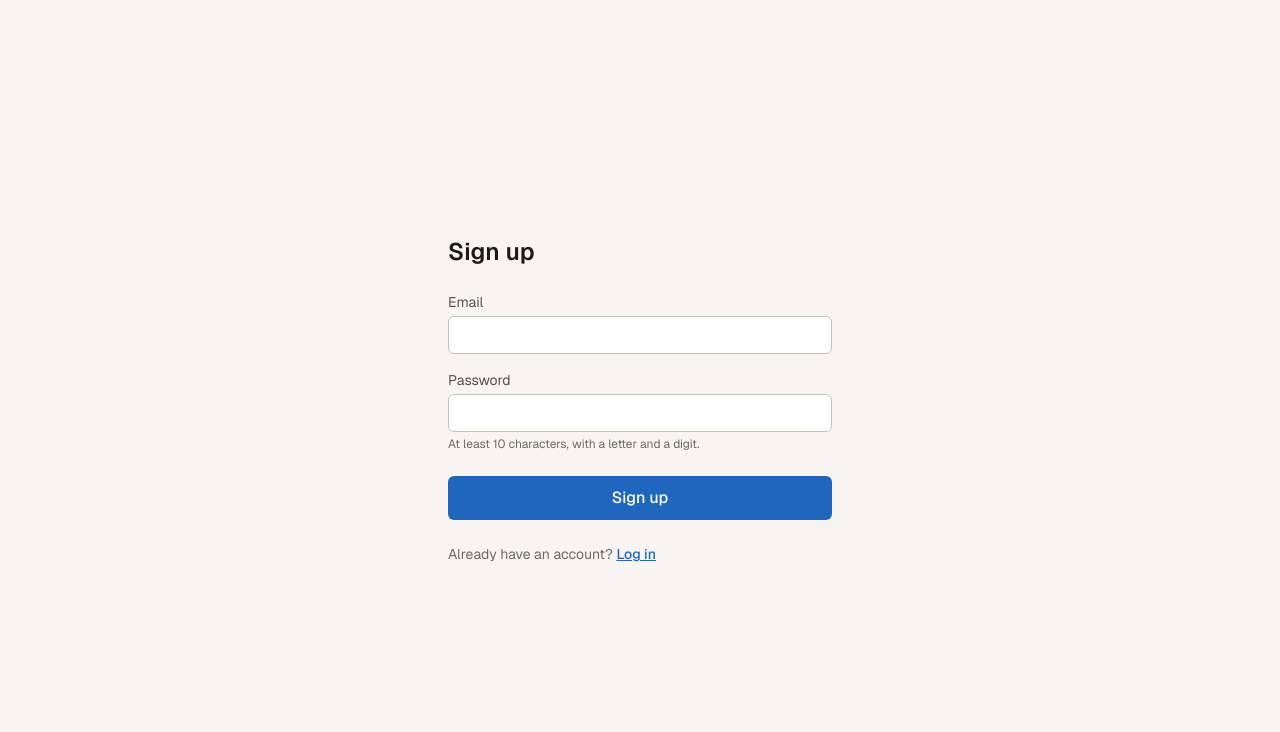
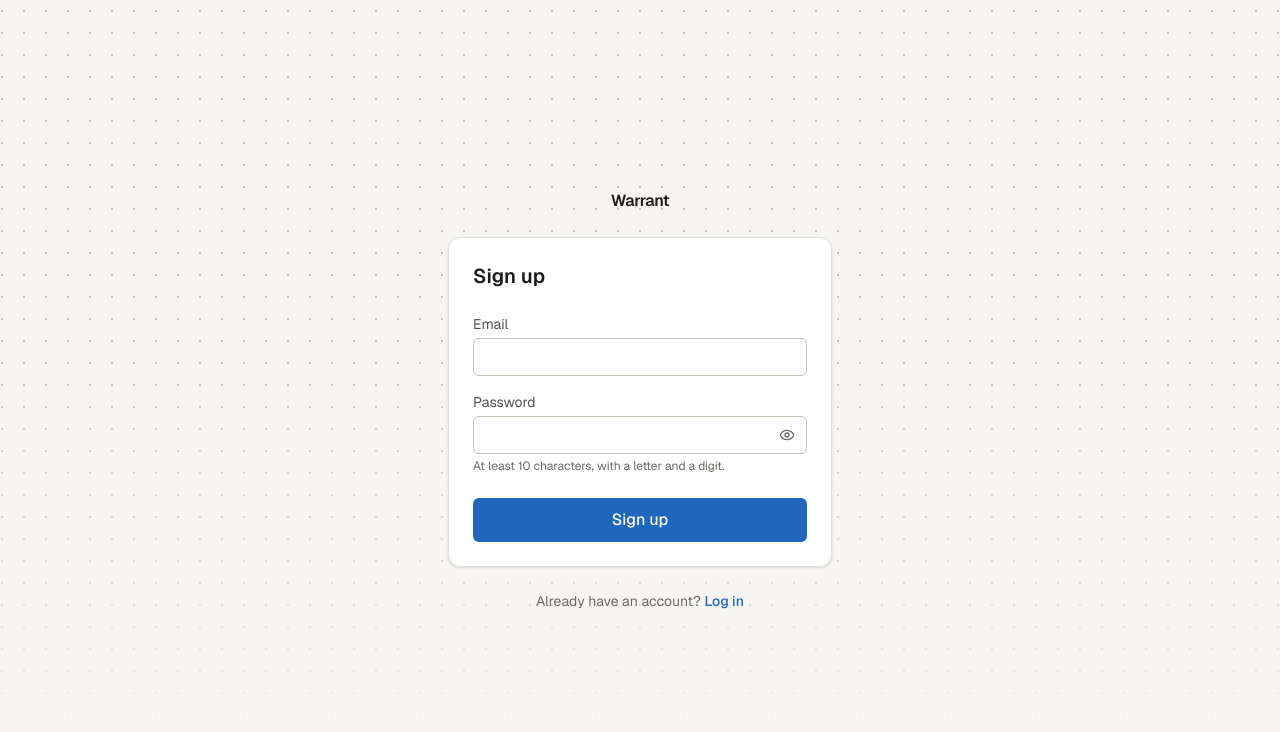
Before and after one commit to ChinmayNakwa/Warrant., a Next.js app in the folder frontend/: page /signup in a window 1280 px wide. Shown: the top 732 px of the page. Built offline with nearby package versions, Linux system fonts and the light colour scheme; no server answers.

Commit message:
Polish the login and signup forms and add toasts.

```diff
--- a/frontend/app/login/page.tsx
+++ b/frontend/app/login/page.tsx
@@ -1,9 +1,12 @@
 "use client";
 
+import { CircleCheck } from "lucide-react";
 import Link from "next/link";
 import { useRouter, useSearchParams } from "next/navigation";
 import { Suspense, useState, type FormEvent } from "react";
 
+import { AuthCard } from "@/components/AuthCard";
+import { FIELD, FormError, PasswordField, SubmitButton } from "@/components/forms";
 import { ApiError, useAuth } from "@/lib/auth";
 
 function LoginForm() {
@@ -32,11 +35,20 @@ function LoginForm() {
   }
 
   return (
-    <div className="flex flex-1 items-center justify-center px-6">
-      <div className="w-full max-w-sm">
-        <h1 className="mb-6 text-2xl font-semibold text-ink">Log in</h1>
+    <AuthCard
+      title="Log in"
+      footer={
+        <>
+          Don&apos;t have an account?{" "}
+          <Link href="/signup" className="font-medium text-accent underline-offset-4 hover:underline">
+            Sign up
+          </Link>
+        </>
+      }
+    >
       {searchParams.get("registered") === "1" && (
-          <p className="mb-4 rounded-md bg-green-50 px-3 py-2 text-sm text-green-800 dark:bg-green-950 dark:text-green-300">
+        <p className="mb-4 flex items-center gap-2 rounded-md bg-green-50 px-3 py-2 text-sm text-green-800 dark:bg-green-950 dark:text-green-300">
+          <CircleCheck aria-hidden="true" className="size-4 shrink-0" />
           Account created. Log in to continue.
         </p>
       )}
@@ -49,41 +61,16 @@ function LoginForm() {
             autoComplete="email"
             value={email}
             onChange={(e) => setEmail(e.target.value)}
-              className="rounded-md border border-line-strong bg-surface px-3 py-2 text-ink outline-none focus:border-accent"
+            className={FIELD}
           />
         </label>
-          <label className="flex flex-col gap-1 text-sm text-ink-secondary">
-            Password
-            <input
-              type="password"
-              required
-              autoComplete="current-password"
-              value={password}
-              onChange={(e) => setPassword(e.target.value)}
-              className="rounded-md border border-line-strong bg-surface px-3 py-2 text-ink outline-none focus:border-accent"
-            />
-          </label>
-          {error && (
-            <p data-testid="form-error" role="alert" className="text-sm text-red-600 dark:text-red-400">
-              {error}
-            </p>
-          )}
-          <button
-            type="submit"
-            disabled={submitting}
-            className="mt-2 h-11 rounded-md bg-accent font-medium text-on-accent transition-opacity hover:opacity-90 disabled:opacity-60"
-          >
-            {submitting ? "Logging in…" : "Log in"}
-          </button>
+        <PasswordField value={password} onChange={setPassword} autoComplete="current-password" />
+        <FormError message={error} />
+        <SubmitButton busy={submitting} busyLabel="Logging in…">
+          Log in
+        </SubmitButton>
       </form>
-        <p className="mt-6 text-sm text-ink-muted">
-          Don&apos;t have an account?{" "}
-          <Link href="/signup" className="font-medium text-accent underline">
-            Sign up
-          </Link>
-        </p>
-      </div>
-    </div>
+    </AuthCard>
   );
 }
 
--- a/frontend/app/signup/page.tsx
+++ b/frontend/app/signup/page.tsx
@@ -4,6 +4,8 @@ import Link from "next/link";
 import { useRouter } from "next/navigation";
 import { useState, type FormEvent } from "react";
 
+import { AuthCard } from "@/components/AuthCard";
+import { FIELD, FormError, PasswordField, SubmitButton } from "@/components/forms";
 import { ApiError, useAuth } from "@/lib/auth";
 
 export default function SignupPage() {
@@ -30,9 +32,17 @@ export default function SignupPage() {
   }
 
   return (
-    <div className="flex flex-1 items-center justify-center px-6">
-      <div className="w-full max-w-sm">
-        <h1 className="mb-6 text-2xl font-semibold text-ink">Sign up</h1>
+    <AuthCard
+      title="Sign up"
+      footer={
+        <>
+          Already have an account?{" "}
+          <Link href="/login" className="font-medium text-accent underline-offset-4 hover:underline">
+            Log in
+          </Link>
+        </>
+      }
+    >
       <form onSubmit={handleSubmit} className="flex flex-col gap-4">
         <label className="flex flex-col gap-1 text-sm text-ink-secondary">
           Email
@@ -42,43 +52,20 @@ export default function SignupPage() {
             autoComplete="email"
             value={email}
             onChange={(e) => setEmail(e.target.value)}
-              className="rounded-md border border-line-strong bg-surface px-3 py-2 text-ink outline-none focus:border-accent"
+            className={FIELD}
           />
         </label>
-          <label className="flex flex-col gap-1 text-sm text-ink-secondary">
-            Password
-            <input
-              type="password"
-              required
+        <PasswordField
+          value={password}
+          onChange={setPassword}
           autoComplete="new-password"
-              value={password}
-              onChange={(e) => setPassword(e.target.value)}
-              className="rounded-md border border-line-strong bg-surface px-3 py-2 text-ink outline-none focus:border-accent"
+          hint="At least 10 characters, with a letter and a digit."
         />
-            <span className="text-xs text-ink-muted">
-              At least 10 characters, with a letter and a digit.
-            </span>
-          </label>
-          {error && (
-            <p data-testid="form-error" role="alert" className="text-sm text-red-600 dark:text-red-400">
-              {error}
-            </p>
-          )}
-          <button
-            type="submit"
-            disabled={submitting}
-            className="mt-2 h-11 rounded-md bg-accent font-medium text-on-accent transition-opacity hover:opacity-90 disabled:opacity-60"
-          >
-            {submitting ? "Creating account…" : "Sign up"}
-          </button>
+        <FormError message={error} />
+        <SubmitButton busy={submitting} busyLabel="Creating account…">
+          Sign up
+        </SubmitButton>
       </form>
-        <p className="mt-6 text-sm text-ink-muted">
-          Already have an account?{" "}
-          <Link href="/login" className="font-medium text-accent underline">
-            Log in
-          </Link>
-        </p>
-      </div>
-    </div>
+    </AuthCard>
   );
 }
--- /dev/null
+++ b/frontend/components/AuthCard.tsx
@@ -0,0 +1,31 @@
+"use client";
+
+import { motion } from "motion/react";
+import Link from "next/link";
+import type { ReactNode } from "react";
+
+import { EASE } from "@/components/motion";
+
+/** The card the login and signup forms sit in, over the landing page's backdrop. */
+export function AuthCard({ title, children, footer }: { title: string; children: ReactNode; footer: ReactNode }) {
+  return (
+    <div className="relative isolate flex flex-1 items-center justify-center px-6 py-12">
+      <div aria-hidden="true" className="hero-grid absolute inset-0 -z-10" />
+      <motion.div
+        className="w-full max-w-sm"
+        initial={{ opacity: 0, y: 12 }}
+        animate={{ opacity: 1, y: 0 }}
+        transition={{ duration: 0.4, ease: EASE }}
+      >
+        <Link href="/" className="mb-6 block text-center text-base font-semibold tracking-tight text-ink">
+          Warrant
+        </Link>
+        <div className="rounded-xl border border-line bg-surface p-6 shadow-sm">
+          <h1 className="mb-6 text-xl font-semibold text-ink">{title}</h1>
+          {children}
+        </div>
+        <p className="mt-6 text-center text-sm text-ink-muted">{footer}</p>
+      </motion.div>
+    </div>
+  );
+}
--- a/frontend/components/Nav.tsx
+++ b/frontend/components/Nav.tsx
@@ -4,6 +4,7 @@ import { FlaskConical, FolderSearch, LayoutDashboard, LogOut, type LucideIcon }
 import { motion } from "motion/react";
 import Link from "next/link";
 import { usePathname } from "next/navigation";
+import { toast } from "sonner";
 
 import { Hint } from "@/components/Hint";
 import { useAuth } from "@/lib/auth";
@@ -70,7 +71,10 @@ export function Nav() {
           <span className="truncate text-xs text-ink-muted">{user.email}</span>
         </Hint>
         <button
-          onClick={() => logout()}
+          onClick={async () => {
+            await logout();
+            toast("Logged out.");
+          }}
           className="group inline-flex shrink-0 items-center gap-1.5 text-sm font-medium text-ink-secondary transition-colors hover:text-ink"
         >
           <LogOut aria-hidden="true" className="size-3.5 transition-transform group-hover:-translate-x-0.5" />
--- /dev/null
+++ b/frontend/components/forms.tsx
@@ -0,0 +1,101 @@
+"use client";
+
+import { Eye, EyeOff, LoaderCircle } from "lucide-react";
+import { AnimatePresence, motion } from "motion/react";
+import { useId, useState, type ReactNode } from "react";
+
+export const FIELD =
+  "rounded-md border border-line-strong bg-surface px-3 py-2 text-ink outline-none transition-shadow focus:border-accent focus:ring-2 focus:ring-accent-soft";
+
+/** A form's error line. It opens and closes instead of jumping in. */
+export function FormError({ message }: { message: string | null }) {
+  return (
+    <AnimatePresence>
+      {message && (
+        <motion.p
+          data-testid="form-error"
+          role="alert"
+          initial={{ opacity: 0, height: 0 }}
+          animate={{ opacity: 1, height: "auto" }}
+          exit={{ opacity: 0, height: 0 }}
+          className="overflow-hidden text-sm text-red-600 dark:text-red-400"
+        >
+          {message}
+        </motion.p>
+      )}
+    </AnimatePresence>
+  );
+}
+
+/** The form's submit button, with a spinner and its own label while the request is out. */
+export function SubmitButton({
+  busy,
+  busyLabel,
+  disabled = false,
+  children,
+}: {
+  busy: boolean;
+  busyLabel: string;
+  disabled?: boolean;
+  children: ReactNode;
+}) {
+  return (
+    <button
+      type="submit"
+      disabled={busy || disabled}
+      className="mt-2 inline-flex h-11 items-center justify-center gap-2 rounded-md bg-accent font-medium text-on-accent transition hover:opacity-90 active:scale-[0.98] disabled:opacity-60"
+    >
+      {busy && <LoaderCircle aria-hidden="true" className="size-4 animate-spin" />}
+      {busy ? busyLabel : children}
+    </button>
+  );
+}
+
+/** A password box with a button to show what was typed. */
+export function PasswordField({
+  value,
+  onChange,
+  autoComplete,
+  hint,
+}: {
+  value: string;
+  onChange: (value: string) => void;
+  autoComplete: "current-password" | "new-password";
+  hint?: string;
+}) {
+  const id = useId();
+  const [shown, setShown] = useState(false);
+  const Icon = shown ? EyeOff : Eye;
+
+  return (
+    <div className="flex flex-col gap-1 text-sm text-ink-secondary">
+      <label htmlFor={id}>Password</label>
+      <div className="relative flex">
+        <input
+          id={id}
+          type={shown ? "text" : "password"}
+          required
+          autoComplete={autoComplete}
+          value={value}
+          onChange={(e) => onChange(e.target.value)}
+          aria-describedby={hint ? `${id}-hint` : undefined}
+          className={`${FIELD} w-full pr-10`}
+        />
+        <button
+          type="button"
+          onClick={() => setShown((s) => !s)}
+          aria-label={shown ? "Hide password" : "Show password"}
+          aria-pressed={shown}
+          className="absolute inset-y-0 right-0 flex w-10 items-center justify-center text-ink-muted transition-colors hover:text-ink"
+        >
+          <Icon aria-hidden="true" className="size-4" />
+        </button>
+      </div>
+      {hint && (
+        <span id={`${id}-hint`} className="text-xs text-ink-muted">
+          {hint}
+        </span>
+      )}
+    </div>
+  );
+}
```
Also changed, not shown: frontend/app/incidents/[id]/page.tsx (+8 -1 lines), frontend/app/incidents/page.tsx (+8 -27 lines). Lines whose indentation alone changed are shown as unchanged.
